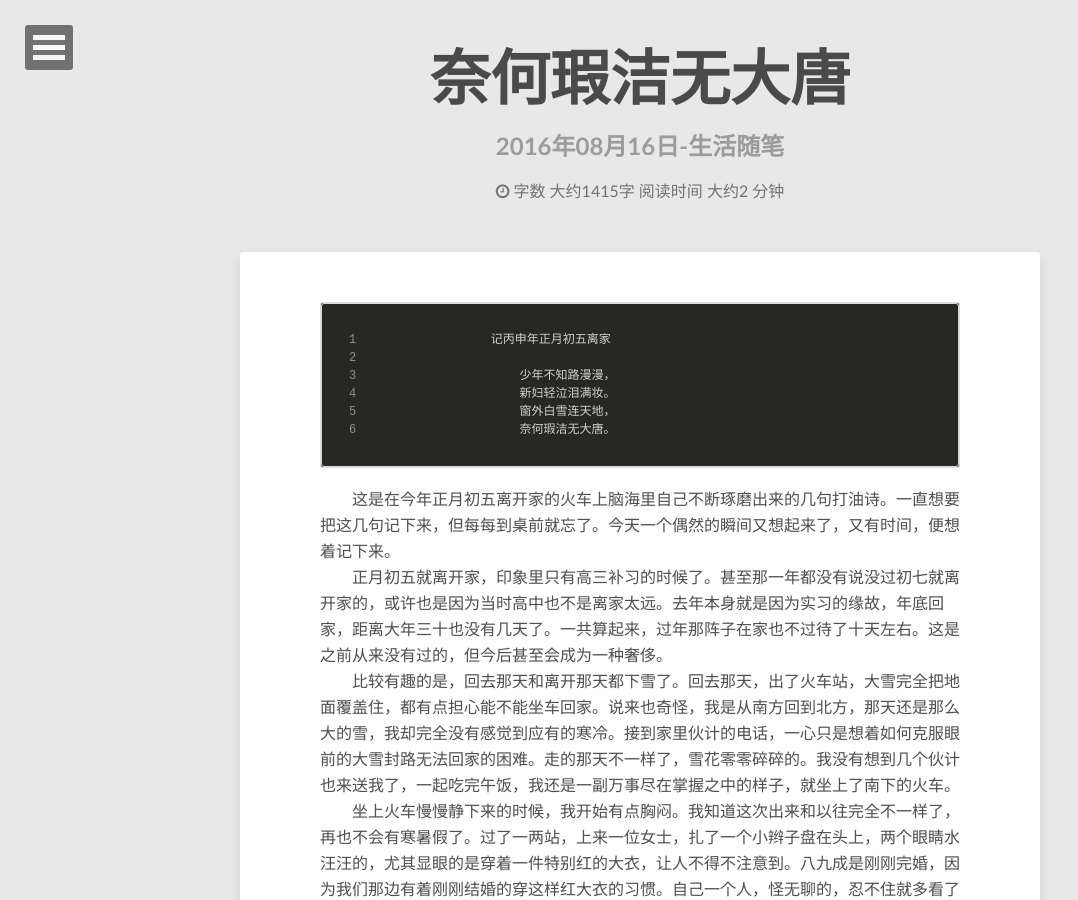
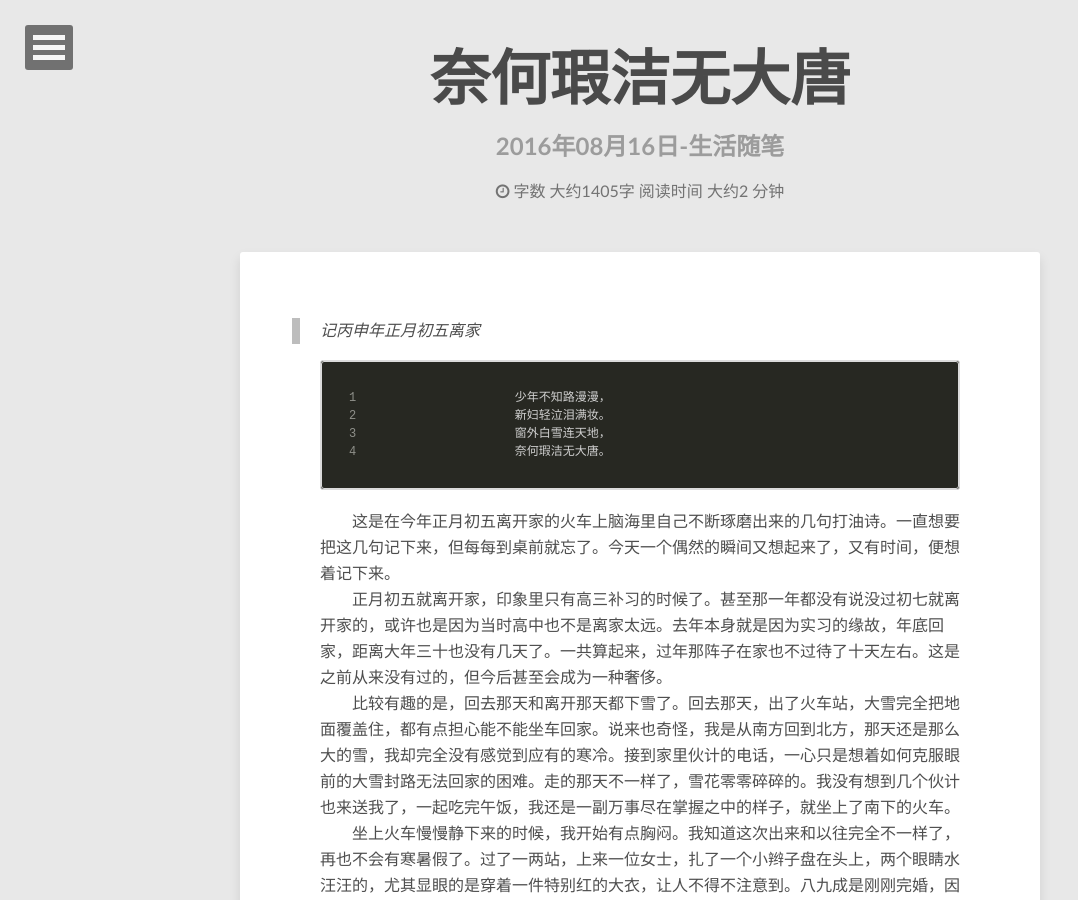
Before and after one commit to uare/uare.github.io, a Jekyll site: the page built from _posts/2016-08-16-奈何瑕洁无大唐.md, in a window 1280 px wide and 900 px high. Shown: the whole window, without its empty margins (0-1078 px from the left). Built offline with Jekyll 4.4.1, drawn with Linux system fonts in a browser that asks for light colours; comment, search, counter and statistics services are not loaded.

Commit message:
update display

````diff
--- a/_posts/2016-08-16-奈何瑕洁无大唐.md
+++ b/_posts/2016-08-16-奈何瑕洁无大唐.md
@@ -6,14 +6,13 @@ categories:
   - 生活随笔
 ---
 
-```
-记丙申年正月初五离家
+>>记丙申年正月初五离家
 
     少年不知路漫漫，
     新妇轻泣泪满妆。
     窗外白雪连天地，
     奈何瑕洁无大唐。
-```
+
 
 　　这是在今年正月初五离开家的火车上脑海里自己不断琢磨出来的几句打油诗。一直想要把这几句记下来，但每每到桌前就忘了。今天一个偶然的瞬间又想起来了，又有时间，便想着记下来。
 　　正月初五就离开家，印象里只有高三补习的时候了。甚至那一年都没有说没过初七就离开家的，或许也是因为当时高中也不是离家太远。去年本身就是因为实习的缘故，年底回家，距离大年三十也没有几天了。一共算起来，过年那阵子在家也不过待了十天左右。这是之前从来没有过的，但今后甚至会成为一种奢侈。
````
